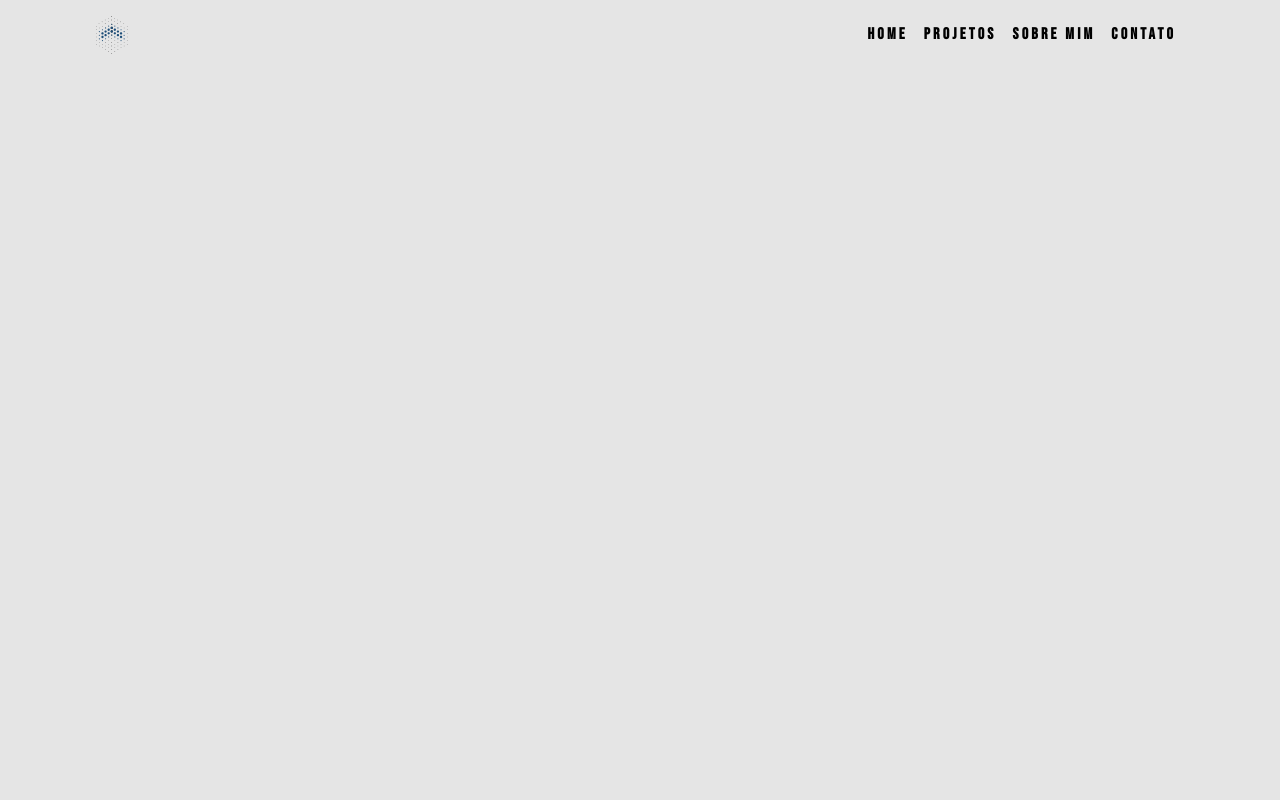
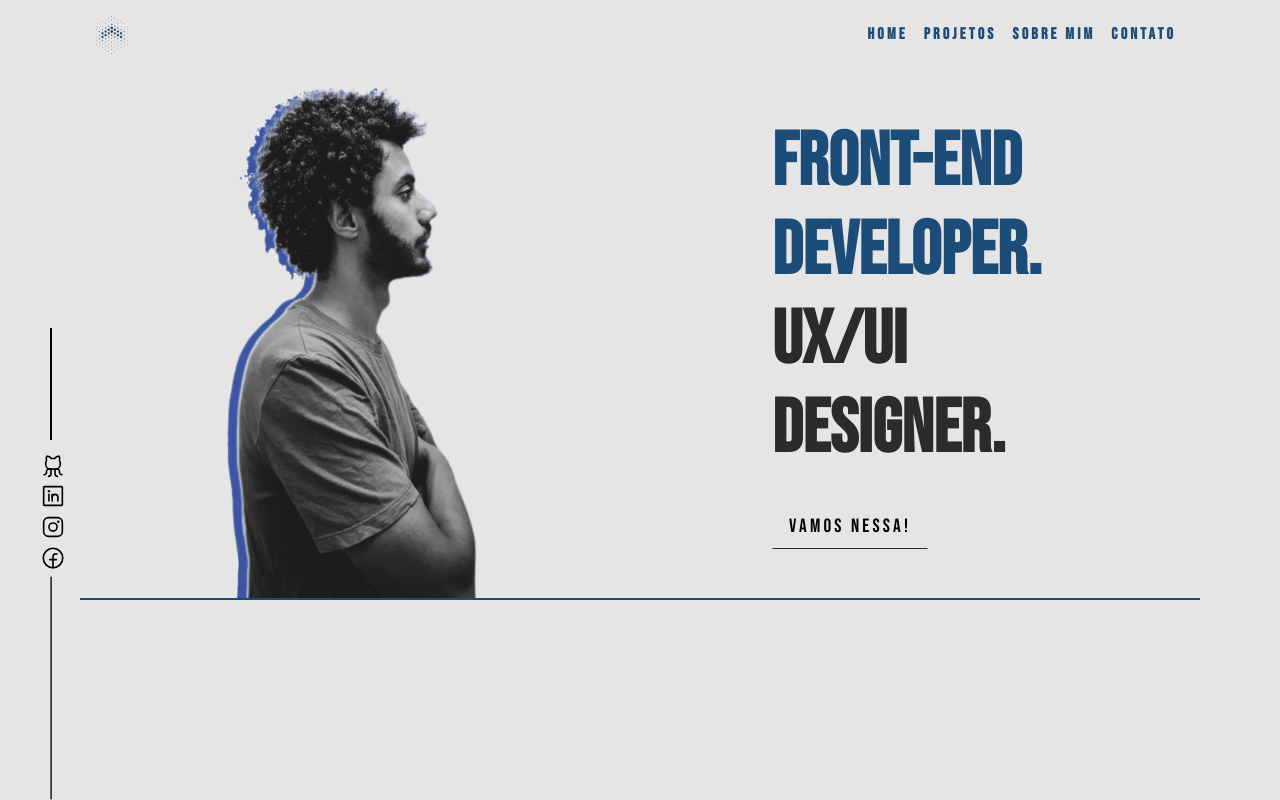
Before and after one commit to GustavoFFelipe/gustavo-anansi, a React (Vite) app: page / in a window 1280 px wide. Built offline with nearby package versions, Linux system fonts and the light colour scheme.

Commit message:
Main section and sidebar midias

```diff
--- a/package.json
+++ b/package.json
@@ -9,6 +9,8 @@
     "preview": "vite preview"
   },
   "dependencies": {
+    "phosphor-icons": "^1.4.2",
+    "phosphor-react": "^1.4.1",
     "react": "^18.2.0",
     "react-dom": "^18.2.0"
   },
--- a/src/App.jsx
+++ b/src/App.jsx
@@ -1,5 +1,7 @@
 
 import { Header } from './components/Header';
+import {Sidebar} from './components/Sidebar';
+import { Main } from './components/Main';
 
 import './global.scss';
 import './App.scss'
@@ -9,6 +11,10 @@ function App() {
   return (
     <>
       <Header />
+      <main className="app-container">
+        <Sidebar />
+        <Main />
+      </main>
     </>
   )
 }
--- a/src/App.scss
+++ b/src/App.scss
@@ -0,0 +1,11 @@
+.app-container{
+    max-width: 70rem;
+    margin: 0 auto;
+
+}
+
+@media (max-width: 600px){
+    .app-container{
+        grid-template-columns: 1fr;
+    }
+}
--- a/src/components/Header.scss
+++ b/src/components/Header.scss
@@ -1,3 +1,5 @@
+@use '../global';
+
 header {
     max-width: 70rem;
     display: flex;
@@ -18,5 +20,18 @@ header {
         font-weight: 700;
         color: var(--blue-text);
         text-decoration: none;
+
+        &:hover{
+            cursor: pointer;
+            transition: all .2s;
+            filter: brightness(1.5);
+            border-bottom: 1px solid var(--blue-text);
+        }
+    }
+
+}
+@media (max-width: 768px){
+    .nav-bar{
+        display: none;
     }
 }
--- /dev/null
+++ b/src/components/Main.jsx
@@ -0,0 +1,18 @@
+import perfil from '../assets/perfil.png';
+import './Main.scss';
+
+export function Main(){
+    return(
+        <div className="container">
+            <img src={perfil} alt="Imagem de Perfil" />
+            <div className="text-container">
+                <h3 className="blue-text">FRONT-END DEVELOPER.</h3>
+                <h3 className="black-text">UX/UI DESIGNER.</h3>
+
+                <button className="pop-up">
+                    VAMOS NESSA!
+                </button>
+            </div>
+        </div>
+    )
+}
--- /dev/null
+++ b/src/components/Main.scss
@@ -0,0 +1,57 @@
+@use '../global.scss';
+
+.container {
+    max-width: 70rem;
+    margin: 0 auto;
+    display: flex;
+    justify-content: space-around;
+    align-items: center;
+    border-bottom: 2px solid var(--blue-text);
+
+    img{
+        width: 23rem;
+        height: 33rem;
+    }
+    .text-container{
+        font-size: 4rem;
+        width: 20rem;
+
+        .blue-text{
+            color: var(--blue-text);
+            &:hover{
+                color: var(--black-text);
+                transition: .4s;
+            }
+        }
+        .black-text{
+            color: var(--black-text);
+            &:hover{
+                color: var(--blue-text);
+                transition: .4s;
+            }
+        }
+    }
+
+    .pop-up{
+        font-family: 'Bebas Neue', sans-serif;
+        font-size: 1.2rem;
+        letter-spacing: .2rem;
+        line-height: 1.5;
+        padding: .4rem 1rem;
+        background: transparent;
+        border: 1px solid transparent;
+        border-bottom: 1px solid var(--black-text);
+
+        &:hover{
+            color: var(--blue-text);
+            filter: brightness(1.5);
+            border: 1px solid var(--blue-text);;
+            cursor: pointer;
+            transition: .2s filter;
+            box-shadow: 5px 5px 15px var(--blue-text);
+        }
+
+    }
+
+
+}
--- /dev/null
+++ b/src/components/Sidebar.jsx
@@ -0,0 +1,23 @@
+import {GithubLogo, FacebookLogo, InstagramLogo, LinkedinLogo} from 'phosphor-react'
+import largeLine from '../assets/line-large.svg';
+import smallLine from '../assets/line-small.svg';
+
+
+import '../components/Sidebar.scss'
+
+export function Sidebar(){
+    return(
+        <div className="sidebar-container">
+            <div className="midias">
+                <img id="smallLine" src={smallLine} alt="" />
+                <div className="midiaLinks">
+                    <a className="link" href="https://github.com/GustavoFFelipe"><GithubLogo size={26} /> </a>
+                    <a className="link" href="https://www.linkedin.com/in/gustavoffelipe/" ><LinkedinLogo size={26} /></a>
+                    <a className="link" href="https://www.instagram.com/gu.ffelipe/" ><InstagramLogo size={26} /></a>
+                    <a className="link" href="https://www.facebook.com/gu.ffelipe19" ><FacebookLogo size={26} /></a>
+                </div>
+                <img id="largeLine" src={largeLine} alt="" />
+            </div>
+        </div>
+    )
+}
--- /dev/null
+++ b/src/components/Sidebar.scss
@@ -0,0 +1,50 @@
+@use '../global';
+
+.sidebar-container{
+    max-width: 50px;
+    position: fixed;
+    bottom: 0;
+}
+
+.midias{
+    width: 100%;
+    display: flex;
+    flex-direction: column;
+    justify-content: center;
+    align-items: center;
+    position: relative;
+    .midiaLinks{
+        position: absolute;
+        bottom: 14rem;
+        left:-40px;
+        .link {
+            width: 1.5rem;
+            max-width: 50px;
+            height: 1.5rem;
+            max-height: 50px;
+            margin: .2rem auto;
+            text-decoration: none;
+            color: #000;
+            &:hover{
+                color: var(--blue-text);
+                transition: .2s;
+                filter: brightness(1.5);
+                cursor: pointer;
+            }
+        }
+    }
+    #largeLine{
+        position: absolute;
+        height: 14rem;
+        bottom: 0;
+        left:-30px;
+
+    }
+    #smallLine{
+        position: absolute;
+        height: 7rem;
+        bottom: 22.5rem;
+        left:-30px;
+
+    }
+}
--- a/src/global.scss
+++ b/src/global.scss
@@ -1,7 +1,7 @@
 :root {
     --background: #E5E5E5;
     --black-text: #2B2B2B;
-    --blue-tetextxt:  #1C4D78;
+    --blue-text:  #1C4D78;
     --background-text: #ffff;
     --background-input: #bbb9b9;
 }
@@ -23,3 +23,9 @@ html{
         text-decoration: none;
     }
 }
+
+@media (max-width: 768px){
+    html{
+        font-size: 87.5%;
+    }
+}
```
Also changed, not shown: 1 other file (tests, documents, lock files or other folders).
